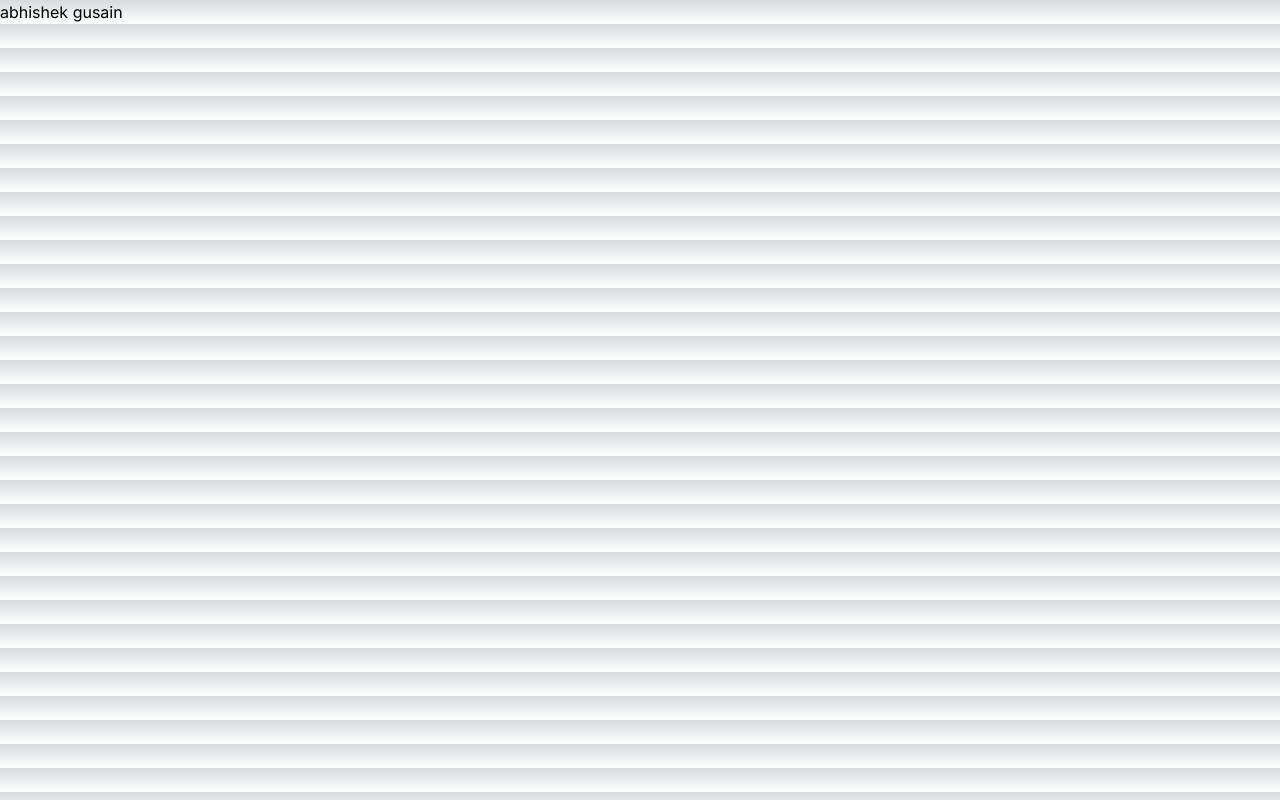
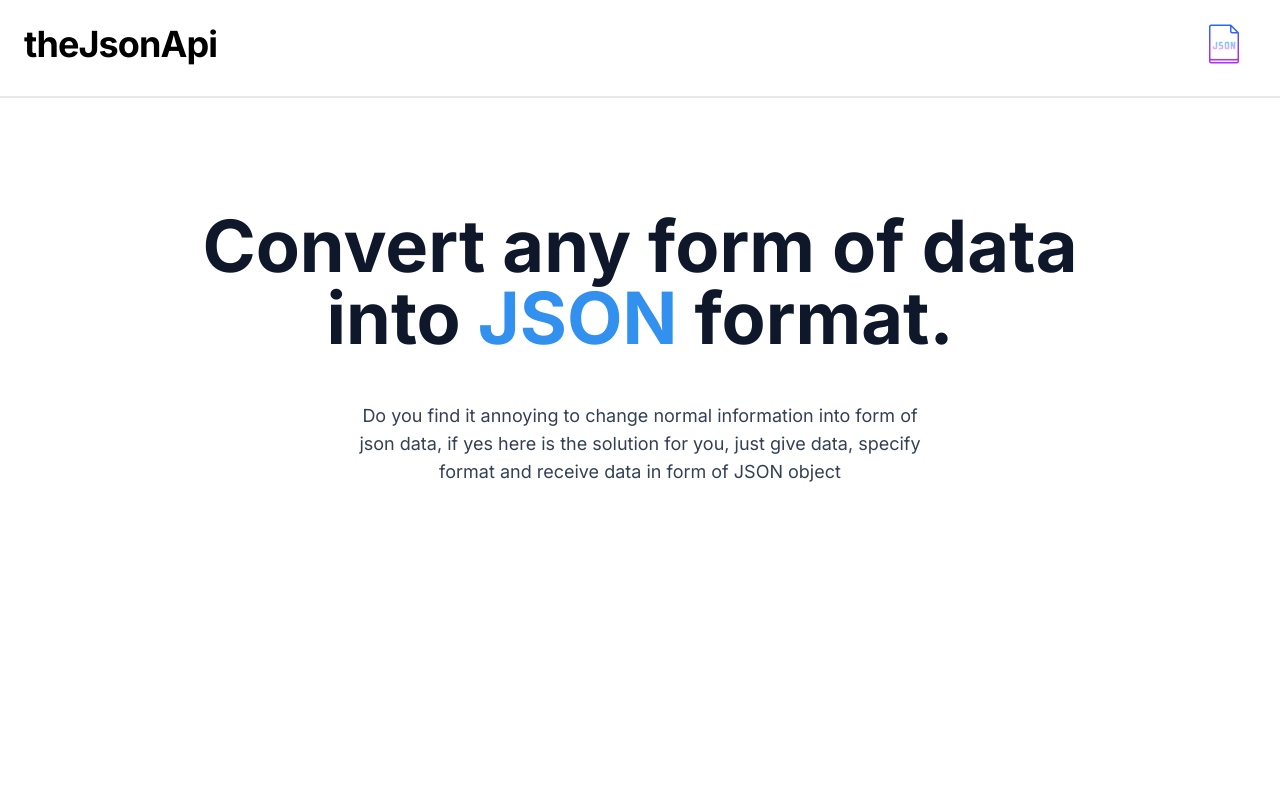
Before and after one commit to abhishekgusain07/thejsonapi, a Next.js app: page / in a window 1280 px wide. Built offline with nearby package versions, Linux system fonts and the light colour scheme.

Commit message:
add: landing page

```diff
--- a/app/globals.css
+++ b/app/globals.css
@@ -1,33 +1,3 @@
 @tailwind base;
 @tailwind components;
 @tailwind utilities;
-
-:root {
-  --foreground-rgb: 0, 0, 0;
-  --background-start-rgb: 214, 219, 220;
-  --background-end-rgb: 255, 255, 255;
-}
-
-@media (prefers-color-scheme: dark) {
-  :root {
-    --foreground-rgb: 255, 255, 255;
-    --background-start-rgb: 0, 0, 0;
-    --background-end-rgb: 0, 0, 0;
-  }
-}
-
-body {
-  color: rgb(var(--foreground-rgb));
-  background: linear-gradient(
-      to bottom,
-      transparent,
-      rgb(var(--background-end-rgb))
-    )
-    rgb(var(--background-start-rgb));
-}
-
-@layer utilities {
-  .text-balance {
-    text-wrap: balance;
-  }
-}
--- a/app/page.tsx
+++ b/app/page.tsx
@@ -1,7 +1,21 @@
+import Header from "@/components/Header";
 import Image from "next/image";
+import Link from "next/link";
+
 
 export default function Home() {
   return (
-    <div>abhishek gusain</div>
+    <div>
+      <Header/>
+      <main className="flex flex-1 w-full flex-col items-center justify-center text-center px-4 sm:mt-28 mt-20">
+      <h1 className="mx-auto max-w-4xl text-5xl font-bold tracking-normal text-slate-900 sm:text-7xl">
+        Convert any form of data into <span className="text-[#3290EE] ">JSON</span> format.
+      </h1>
+      <p className="mx-auto mt-12 max-w-xl text-lg text-slate-700 leading-7">Do you find it annoying to change normal information into form of json data, if yes here is the solution for you, just give data, specify format and receive data in form of JSON object</p>
+      <div className="flex justify-center space-x-4">
+
+      </div>
+    </main>
+    </div>
   );
 }
--- /dev/null
+++ b/components/Header.tsx
@@ -0,0 +1,28 @@
+import Image from "next/image"
+import Link from "next/link"
+
+
+export default function Header({
+    photo
+}: {
+    photo?: string
+}){
+    return (
+        <header className="flex justify-between items-center w-full mt-5 border-b-2 pb-7 sm:px-4 px-2">
+            <Link href="/" className="flex space-x-2">
+                <h1 className="sm:text-4xl text-2xl font-bold ml-2 tracking-tight">
+                    theJsonApi
+                </h1>
+            </Link>
+            <a>
+                <Image
+                    alt="Rate GEHU"
+                    src="/icon.png"
+                    className="w-10 sm:w-12 sm:h-[14px]h-[28px] mr-4"
+                    width={52}
+                    height={52}
+                />
+            </a>
+        </header>
+    )
+}
```
Also changed, not shown: public/icon.png (added), 1 other file (tests, documents, lock files or other folders).
